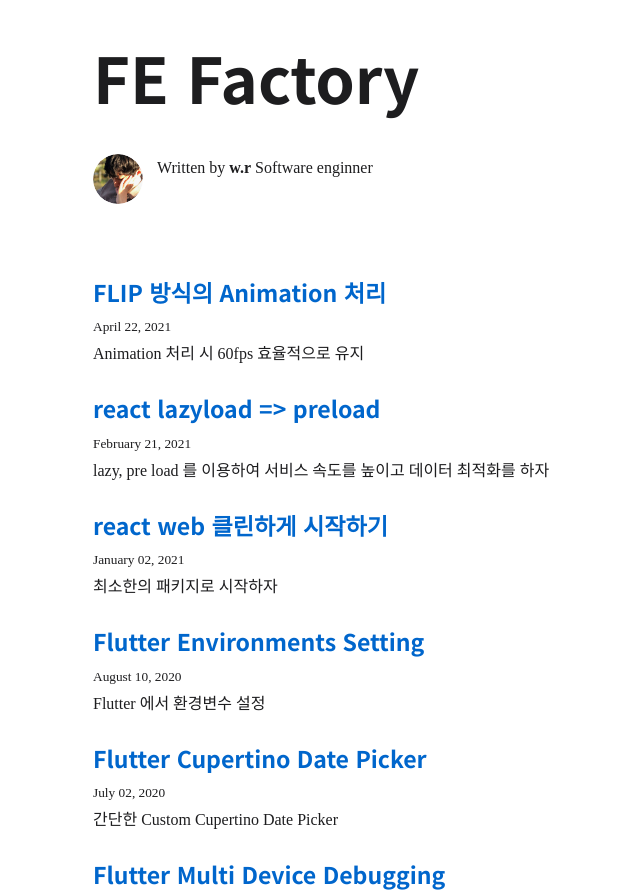
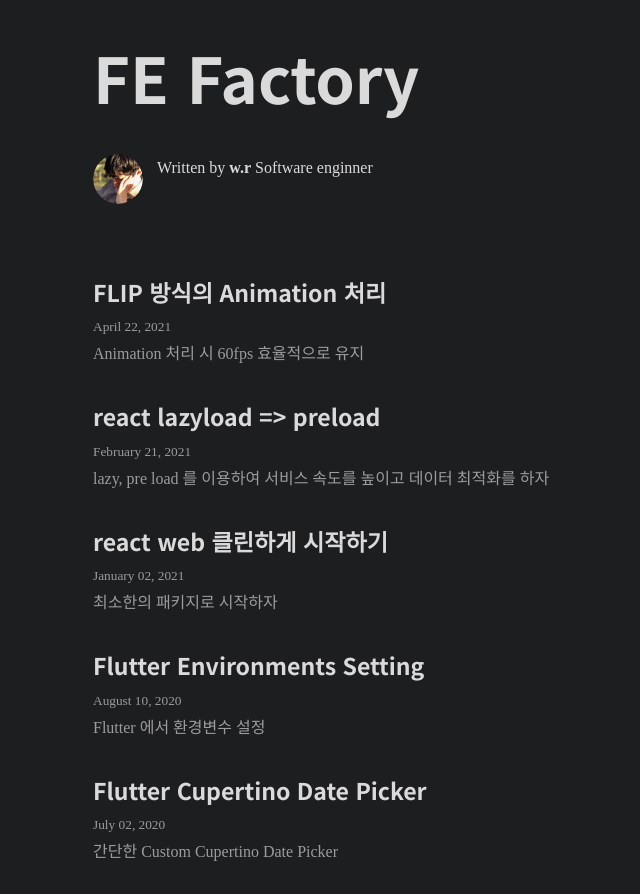
Before and after one commit to WillowRyu/blogstart, a Gatsby site: page / in a window 1280 px wide. Shown: the top 894 px of the page, without its empty margins (232-872 px from the left). Built offline with nearby package versions, Linux system fonts and the light colour scheme; Gatsby itself is replaced by a stand-in of ours; some packages are replaced by stand-ins of ours.

Commit message:
theme change

```diff
--- a/gatsby-browser.js
+++ b/gatsby-browser.js
@@ -1,5 +1,6 @@
 // custom typefaces
 import "typeface-montserrat"
 import "typeface-merriweather"
+import "./src/global-css.css"
 
 import "prismjs/themes/prism.css"
--- a/src/components/bio.js
+++ b/src/components/bio.js
@@ -56,11 +56,8 @@ const Bio = () => {
           borderRadius: `50%`,
         }}
       />
-      <p>
+      <p className="link-title">
         Written by <strong>{author.name}</strong> {author.summary}
-        {/* <a href={`https://twitter.com/${social.twitter}`}>
-          You should follow him on Twitter
-        </a> */}
       </p>
     </div>
   )
--- a/src/components/layout.js
+++ b/src/components/layout.js
@@ -2,13 +2,14 @@ import React from "react"
 import { Link } from "gatsby"
 import { rhythm, scale } from "../utils/typography"
 
-const Layout = ({ location, title, children }) => {
+const Layout = ({ location, title, children, style }) => {
   const rootPath = `${__PATH_PREFIX__}/`
   let header
 
   if (location.pathname === rootPath) {
     header = (
       <h1
+        className="link-title"
         style={{
           ...scale(1.5),
           marginBottom: rhythm(1.5),
@@ -30,6 +31,7 @@ const Layout = ({ location, title, children }) => {
   } else {
     header = (
       <h3
+        className="link-title"
         style={{
           fontFamily: `Montserrat, sans-serif`,
           marginTop: 0,
@@ -59,12 +61,7 @@ const Layout = ({ location, title, children }) => {
       }}
     >
       <header>{header}</header>
-      <main>{children}</main>
-      {/* <footer>
-        © {new Date().getFullYear()}, Built with
-        {` `}
-        <a href="#">Me</a>
-      </footer> */}
+      <main className="link-title">{children}</main>
     </div>
   )
 }
--- /dev/null
+++ b/src/global-css.css
@@ -0,0 +1,32 @@
+body {
+  background-color: var(--theme);
+  --theme: #1d1e20;
+  --entry: #2e2e33;
+  --primary: rgba(255, 255, 255, 0.84);
+  --secondary: rgba(255, 255, 255, 0.56);
+  --tertiary: rgba(255, 255, 255, 0.16);
+  --content: rgba(255, 255, 255, 0.74);
+  --hljs-bg: #2e2e33;
+  --code-bg: #37383e;
+  --border: #333;
+  --gap: 24px;
+  --radius: 8px;
+}
+
+img {
+  display: block;
+  margin: 0px auto;
+}
+
+.link-post {
+  margin-bottom: calc(var(--gap) * 1.5);
+}
+
+.link-title {
+  color: var(--primary);
+}
+
+.link-desc {
+  color: var(--secondary);
+  margin-bottom: 0;
+}
--- a/src/pages/index.js
+++ b/src/pages/index.js
@@ -1,6 +1,6 @@
 import React, { useEffect } from "react"
 import { Link, graphql } from "gatsby"
-import { defineCustomElements as deckDeckGoHighlightElement } from '@deckdeckgo/highlight-code/dist/loader';
+import { defineCustomElements as deckDeckGoHighlightElement } from "@deckdeckgo/highlight-code/dist/loader"
 
 import Bio from "../components/bio"
 import Layout from "../components/layout"
@@ -11,9 +11,10 @@ const BlogIndex = ({ data, location }) => {
   const siteTitle = data.site.siteMetadata.title
   const posts = data.allMarkdownRemark.edges
   useEffect(() => {
-    deckDeckGoHighlightElement();
-    return () => { };
-  }, []);
+    deckDeckGoHighlightElement()
+    return () => {}
+  }, [])
+
   return (
     <Layout location={location} title={siteTitle}>
       <SEO title="All posts" />
@@ -21,23 +22,33 @@ const BlogIndex = ({ data, location }) => {
       {posts.map(({ node }) => {
         const title = node.frontmatter.title || node.fields.slug
         return (
-          <article key={node.fields.slug}>
+          <article key={node.fields.slug} className="link-post">
             <header>
               <h3
                 style={{
                   marginBottom: rhythm(1 / 4),
                 }}
               >
-                <Link style={{ boxShadow: `none`, textDecoration: `none`, color: '#06c' }} to={node.fields.slug}>
+                <Link
+                  className="link-title"
+                  style={{
+                    boxShadow: `none`,
+                    textDecoration: `none`,
+                    marginBottom: rhythm(1 / 4),
+                  }}
+                  to={node.fields.slug}
+                >
                   {title}
                 </Link>
               </h3>
-              <small>{node.frontmatter.date}</small>
+              <small className="link-desc">{node.frontmatter.date}</small>
             </header>
             <section>
-              <p dangerouslySetInnerHTML={{
-                __html: node.frontmatter.description || node.excerpt,
-              }}
+              <p
+                className="link-desc"
+                dangerouslySetInnerHTML={{
+                  __html: node.frontmatter.description || node.excerpt,
+                }}
               />
             </section>
           </article>
```
